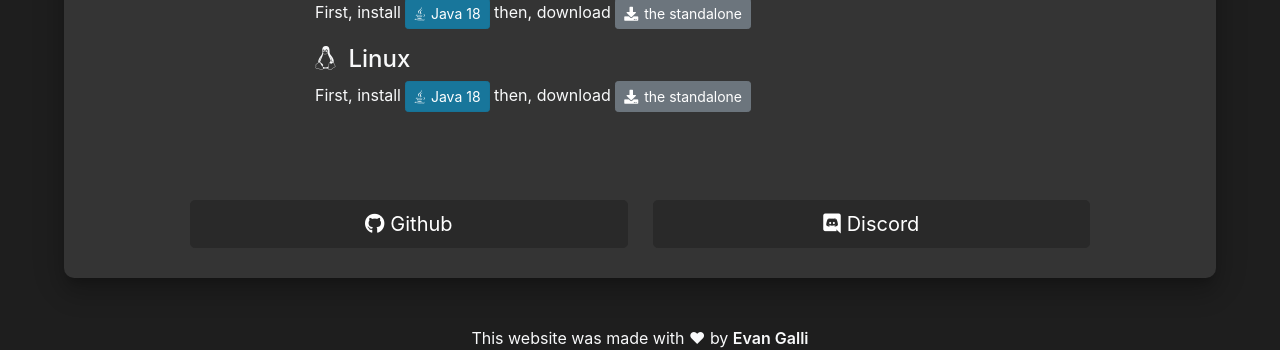
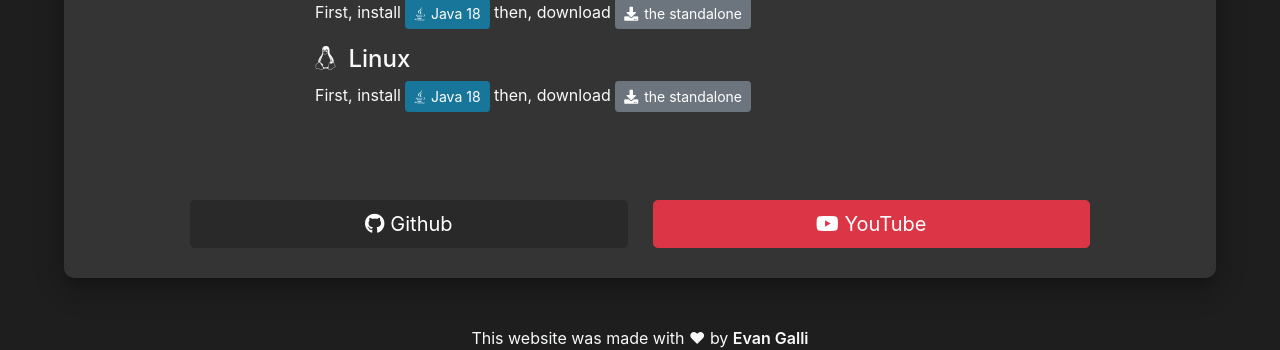
Before and after one commit to MinecraftBetter/minecraftbetter-website, a PHP site: page / in a window 1280 px wide. Shown: the part 1590-1940 px from the top of the page. Run offline with PHP 8.4, Linux system fonts and the light colour scheme.

Commit message:
Parity with Jellyfin Better

```diff
--- a/index.php
+++ b/index.php
@@ -33,7 +33,9 @@
         <div class="inner">
             <a href="/"><img class="masthead-brand" src="assets/img/banner.png" style="height: 4.5em;" alt="Banner" /></a>
             <nav class="p-3 nav nav-masthead justify-content-center">
-                <a class="nav-link active" href="/" id="txt-home">Home</a>
+                <a class="nav-link active" href="/"><i class="fas fa-home"></i> <span id="txt-home">Home</a>
+                <a class="nav-link" href="http://status.minecraftbetter.com/"><i class="fas fa-server"></i> <span id="txt-status">Status</span></a>
+                <a class="nav-link" href="https://discord.gg/4TC5eNEkE5"><i class="fab fa-discord"></i> <span id="txt-discord">Discord</span></a>
                 <div class="dropdown">
                     <a class="nav-link dropdown-toggle" href="#" role="button" id="language" data-toggle="dropdown"><i class="fas fa-language"></i></a>
                     <div class="dropdown-menu">
@@ -148,8 +150,8 @@
                 <a href="https://github.com/MinecraftBetter" class="btn btn-lg btn-dark" style="flex: 1 1 0">
                     <i class="fab fa-github"></i><span id="txt-github">Github</span>
                 </a>
-                <a href="https://discord.gg/4TC5eNEkE5" class="btn btn-lg btn-dark" style="flex: 1 1 0">
-                    <i class="fab fa-discord"></i><span id="txt-discord">Discord</span>
+                <a href="https://www.youtube.com/channel/UCBIuyqGUDez-ksy7DPupJ6w" class="btn btn-lg btn-danger" style="flex: 1 1 0">
+                    <i class="fab fa-youtube"></i><span id="txt-youtube">YouTube</span>
                 </a>
             </div>
         </content>
--- a/languages/english.json
+++ b/languages/english.json
@@ -1,9 +1,11 @@
 {
   "txt-home": "Home",
+  "txt-status": "Status",
   "txt-credit": "This website was made with ❤ by",
 
   "txt-github": "Github",
   "txt-discord": "Discord",
+  "txt-youtube": "YouTube",
 
   "txt-download-windows": "Windows",
   "txt-download-macos": "MacOS",
--- a/languages/french.json
+++ b/languages/french.json
@@ -1,9 +1,11 @@
 {
   "txt-home": "Accueil",
+  "txt-status": "Status",
   "txt-credit": "Ce site a été fait avec ❤ par",
 
   "txt-github": "Github",
   "txt-discord": "Discord",
+  "txt-youtube": "YouTube",
 
   "txt-download-windows": "Windows",
   "txt-download-macos": "MacOS",
```
